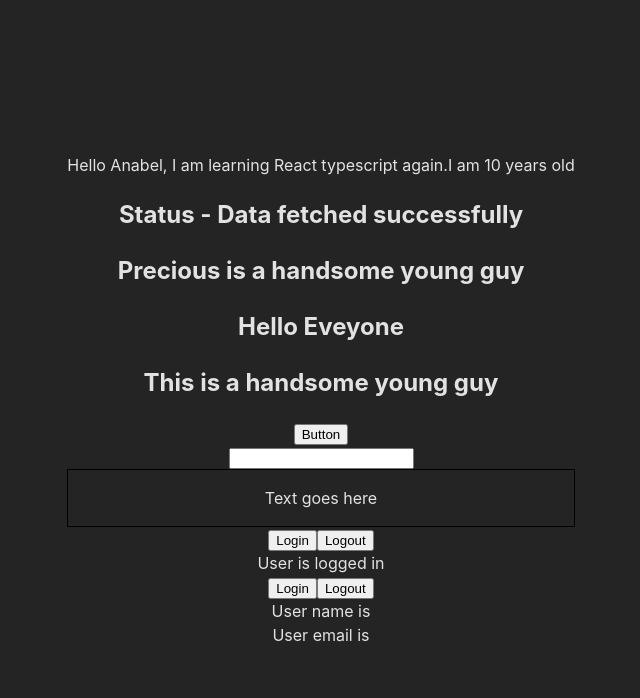
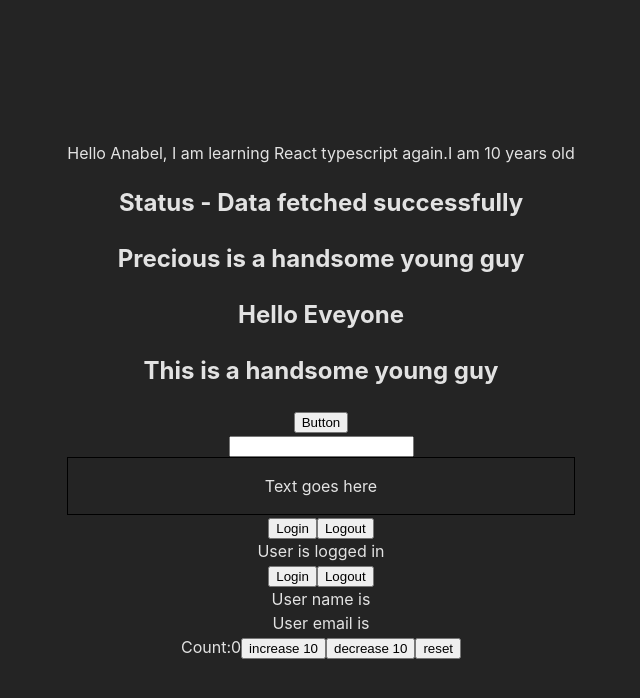
Before and after one commit to Masterprecie/learn-typescript, a React (Vite) app: page / in a window 1280 px wide. Shown: the top 698 px of the page, without its empty margins (319-959 px from the left). Built offline with nearby package versions, Linux system fonts and the light colour scheme.

Commit message:
reducers-types

```diff
--- a/src/App.tsx
+++ b/src/App.tsx
@@ -2,6 +2,7 @@
 import './App.css'
 import Button from './components/event-props/Button'
 import Input from './components/event-props/Input'
+import Counter from './components/hooks-types/useReducer/Counter'
 import Login from './components/hooks-types/useState/Login'
 import User from './components/hooks-types/useState/User'
 import Greet from './components/prop-types/Greet'
@@ -65,6 +66,7 @@ function App() {
       <Container styles={{ border: '1px solid black', padding: '1rem', font: '0' }} />
       <Login />
       <User />
+      <Counter />
     </>
   )
 }
--- a/src/components/hooks-types/useReducer/Counter.tsx
+++ b/src/components/hooks-types/useReducer/Counter.tsx
@@ -0,0 +1,49 @@
+import { useReducer } from "react"
+
+type CounterState = {
+	count: number
+}
+
+
+//the code below is called descriminated union and it is recommeneded for reducers functions
+type UpdateAction = {
+	type: 'increase' | 'decrease'
+	payload: number
+}
+
+type ResetAction = {
+	type: 'reset'
+}
+
+type CounterAction = UpdateAction | ResetAction
+
+
+const initialState = { count: 0 }
+
+
+function reducer(state: CounterState, action: CounterAction) {
+	switch (action.type) {
+		case 'increase':
+			return { count: state.count + action.payload }
+		case 'decrease':
+			return { count: state.count - action.payload }
+		case 'reset':
+			return initialState
+		default:
+			return state
+	}
+}
+
+const Counter = () => {
+	const [state, dispatch] = useReducer(reducer, initialState)
+	return (
+		<div>
+			Count:{state.count}
+			<button onClick={() => dispatch({ type: 'increase', payload: 10 })}>increase 10</button>
+			<button onClick={() => dispatch({ type: 'decrease', payload: 10 })}>decrease 10</button>
+			<button onClick={() => dispatch({ type: 'reset' })}>reset</button>
+		</div>
+	)
+}
+
+export default Counter
```
